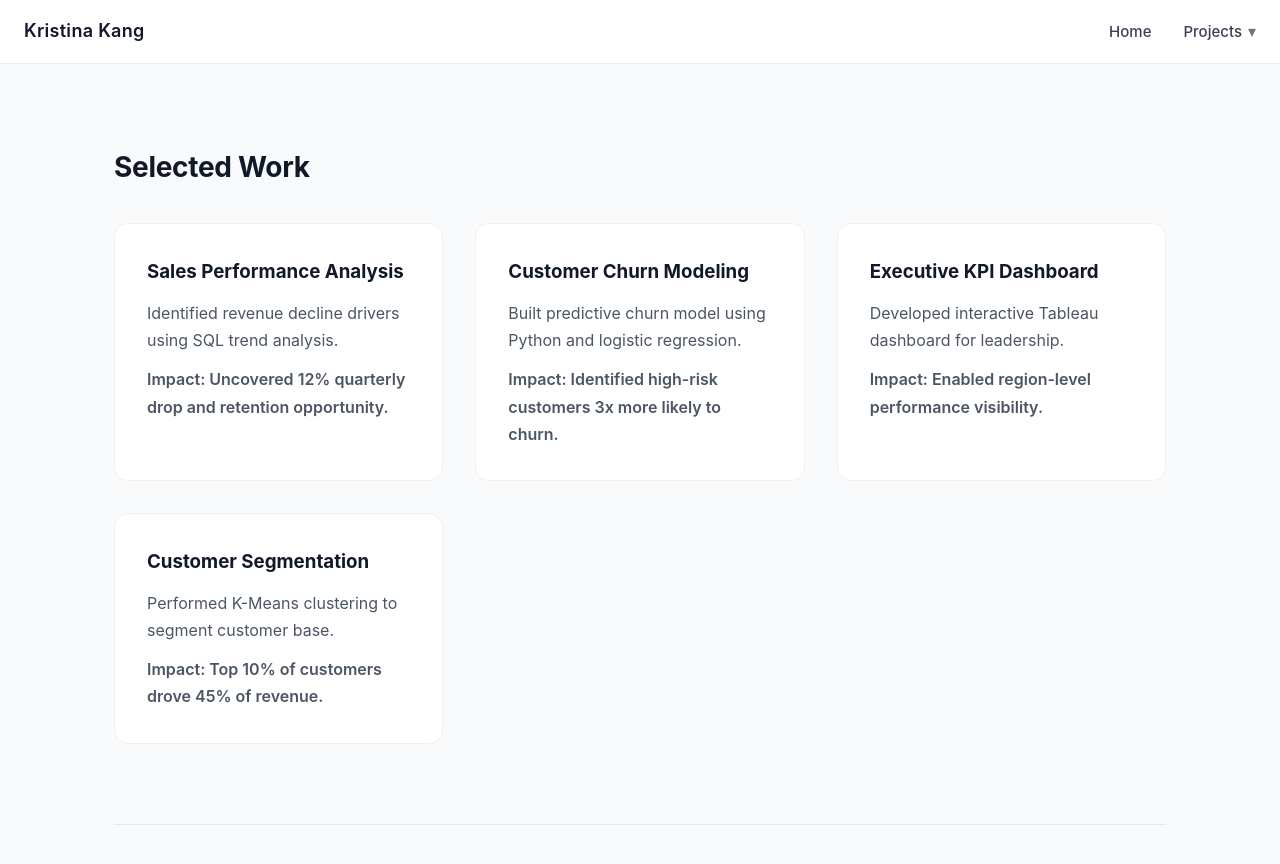
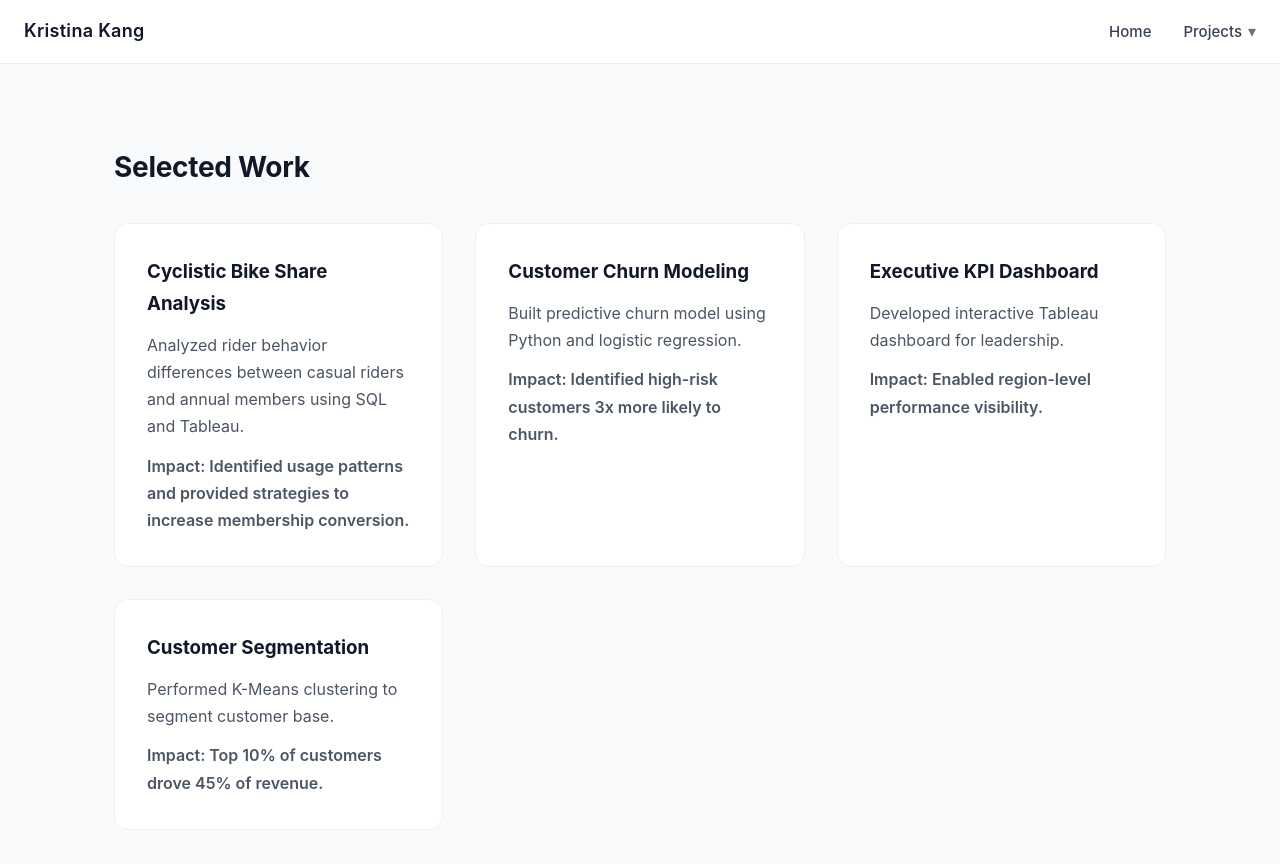
Before and after one commit to kristina-kang/kristina-kang.github.io, a Jekyll site: the page built from index.md, in a window 1280 px wide and 900 px high, scrolled down 480 px. Shown: the top 864 px of the window. Built offline with Jekyll 4.4.1, drawn with Linux system fonts in a browser that asks for light colours.

Commit message:
Updated Cyclistic Card

```diff
--- a/index.md
+++ b/index.md
@@ -31,9 +31,9 @@ title: Home
 
 <a href="/projects/project1">
   <div class="card">
-    <h3>Sales Performance Analysis</h3>
-    <p>Identified revenue decline drivers using SQL trend analysis.</p>
-    <p class="impact">Impact: Uncovered 12% quarterly drop and retention opportunity.</p>
+    <h3>Cyclistic Bike Share Analysis</h3>
+    <p>Analyzed rider behavior differences between casual riders and annual members using SQL and Tableau.</p>
+    <p class="impact">Impact: Identified usage patterns and provided strategies to increase membership conversion.</p>
   </div>
 </a>
 
```
